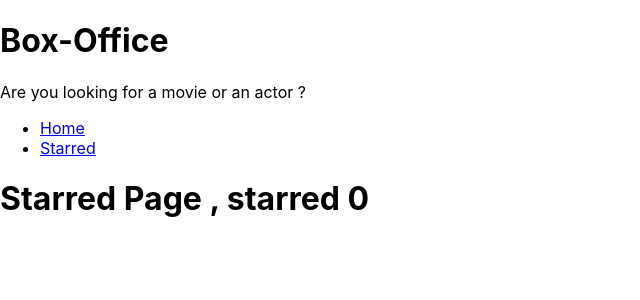
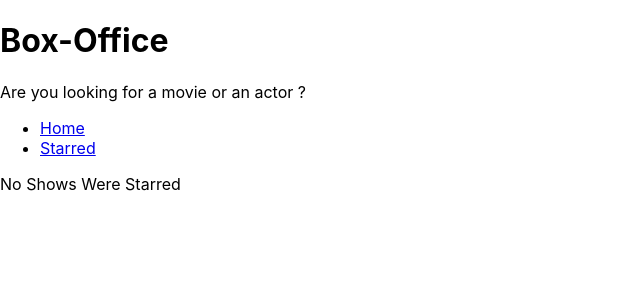
Before and after one commit to AkashRana18/box-office-app, a React (Create React App) app: page /starred in a window 1280 px wide. Shown: the top 300 px of the page, without its empty margins (0-640 px from the left). Built offline with nearby package versions, Linux system fonts and the light colour scheme.

Commit message:
fetched starred shows data and displayed Showgrid for them

```diff
--- a/src/api/tvmaze.js
+++ b/src/api/tvmaze.js
@@ -14,3 +14,9 @@ export const searchForPeople = query => apiGet(`/search/people?q=${query}`);
 
 export const getShowById = showId =>
   apiGet(`/shows/${showId}?embed[]=seasons&embed[]=cast`);
+
+export const getShowByIds = async showIds => {
+  const promises = showIds.map(showId => getShowById(showId));
+
+  return Promise.all(promises);
+};
--- a/src/pages/Starred.jsx
+++ b/src/pages/Starred.jsx
@@ -1,11 +1,37 @@
+import { useQuery } from 'react-query';
 import useStarredShows from '../lib/useStarredShows';
+import { getShowByIds } from '../api/tvmaze';
+import ShowGrid from '../components/shows/ShowGrid';
+
 const Starred = () => {
-  const [starredShows] = useStarredShows();
+  const [starredShowsIds] = useStarredShows();
 
-  return (
-    <div>
-      <h1>Starred Page , starred {starredShows.length} </h1>
-    </div>
-  );
+  const { data: starredShows, error: starredShowsError } = useQuery({
+    queryKey: ['starred', starredShowsIds],
+    queryFn: () =>
+      getShowByIds(starredShowsIds).then(result =>
+        result.map(show => ({ show }))
+      ),
+
+    refetchOnWindowFocus: false,
+  });
+  console.log({ starredShows });
+
+  if (starredShows?.length === 0) {
+    return <div> No Shows Were Starred </div>;
+  }
+  if (starredShows?.length > 0) {
+    return <ShowGrid shows={starredShows} />;
+  }
+  if (starredShowsError) {
+    return (
+      <div>
+        Error Occured:
+        {starredShowsError.message}
+      </div>
+    );
+  }
+
+  return <div> Shows are Loading... </div>;
 };
 export default Starred;
```
Also changed, not shown: 1 other file (tests, documents, lock files or other folders).
